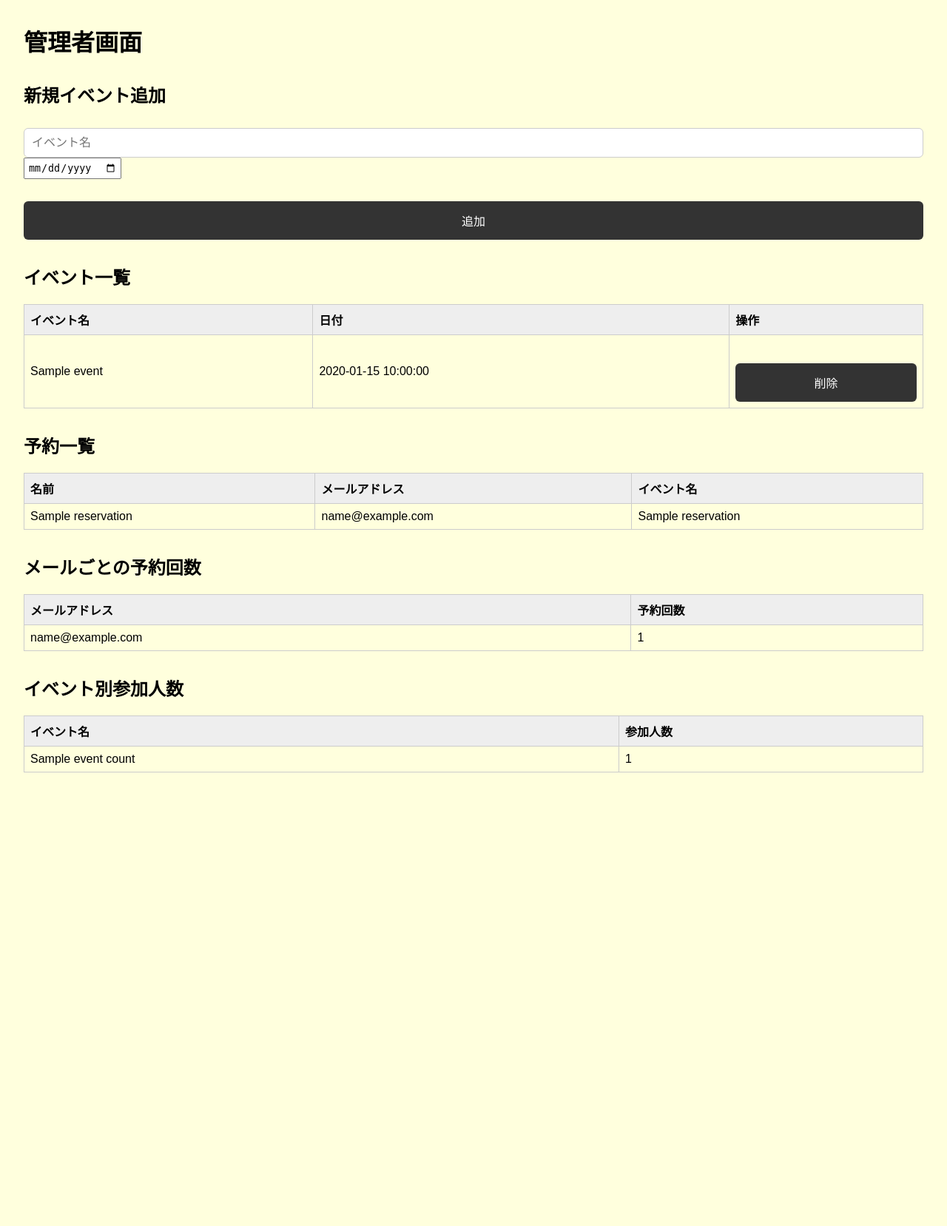
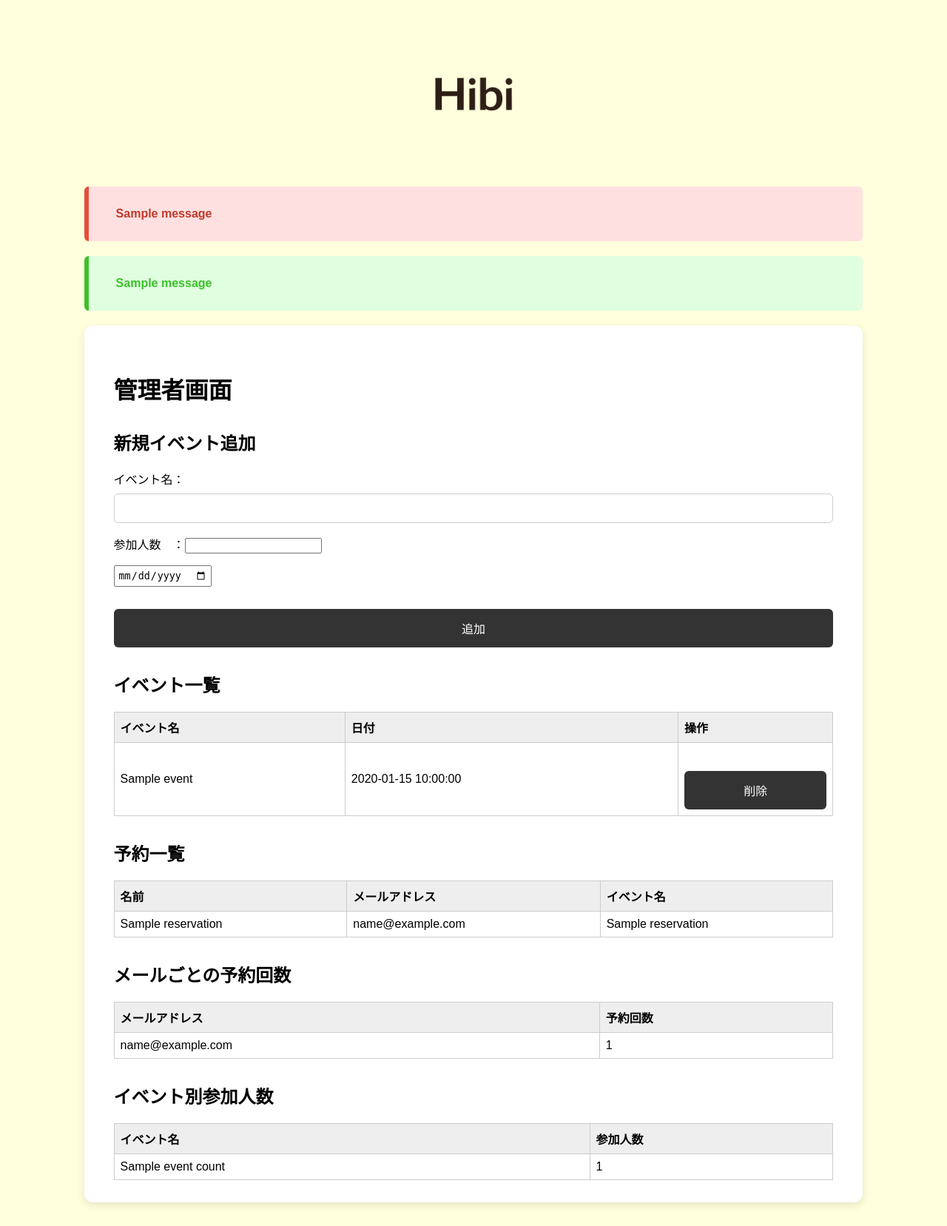
Before and after one commit to tsubasa441/hibi-wellbeing, a Flask app: template templates/admin.html in a window 1280 px wide. Shown: the whole page at 74% size. Before the commit the page ends 1044 px from the top, so only its background shows below. Run offline with Flask 3, Linux system fonts and the light colour scheme; the template is opened without the code that fills it: most values are stand-ins (such as "Sample title", 1, 10 or a date in 2020); one stand-in notice (Sample message) is shown.

Commit message:
管理者画面 全体「レイアウト調整」 表示「現在DBに合わせた読み込み処理修正」 イベント追加「 ・追加エラー／成功メッセージ表示 ・エラーチェック処理追加 ・参加人数入力追加」
style.css
┗成功メッセージ表示枠のスタイル記述
app.py
┣シークレットキー追記
┣eventsテーブルにattendance追記
┣admin表示時DB読み込みを現在のDBの形式に修正
┗参加人数入力追加に伴いattendance格納処理とエラー処理追記
admin.html
┣レイアウト修正
┣エラー、成功メッセージ表示作成
┗新規イベント⇒参加人数の入力枠作成

```diff
--- a/app.py
+++ b/app.py
@@ -1,16 +1,18 @@
-from flask import Flask, render_template, request, redirect, url_for
+from flask import Flask, flash, render_template, request, redirect, url_for
 import sqlite3
 from datetime import datetime
 import os
 import secrets
 import re
 
+## シークレットキー挿入
+app = Flask(__name__)
+secret = secrets.token_urlsafe(32)
+app.config['SECRET_KEY'] = secret
+
+
 print(secrets.token_urlsafe(32))
 
-app = Flask(__name__)
-
-SECRET_KEY = os.environ.get("SECRET_KEY")
-app.config['SECRET_KEY'] = SECRET_KEY
 
 DB_NAME = 'database.db'
 
@@ -27,8 +29,9 @@
     c = conn.cursor()
     # eventsテーブルの再作成時に日付カラム追加
     c.execute('''
-        CREATE TABLE IF NOT EXISTS events (
+        CREATE TABLE IF NOT EXISTS events (attendance
             id INTEGER PRIMARY KEY AUTOINCREMENT,
+            attendance INTEGER NOT NULL UNIQUE,
             name TEXT NOT NULL UNIQUE,
             date TEXT NOT NULL
         )
@@ -176,15 +179,21 @@
 
     # 予約一覧（名前・メール・イベント名）
     c.execute('''
-        SELECT r.name, r.email, e.name
+        SELECT u.name, u.email, e.name
         FROM reservations r
+        JOIN user u ON r.user_id = u.user_id
         JOIN events e ON r.event_id = e.id
         ORDER BY r.id DESC
     ''')
     reservations = c.fetchall()
 
     # メールごとの予約回数
-    c.execute('SELECT email, COUNT(*) FROM reservations GROUP BY email')
+    c.execute('''
+        SELECT COUNT(*)
+        FROM reservations r
+        JOIN user u
+        ON r.user_id = u.user_id  GROUP BY u.user_id
+        ''')
     email_counts = dict(c.fetchall())
 
     # イベント別参加人数
@@ -231,15 +240,28 @@
 @app.route('/admin/events', methods=['POST'])
 def add_event():
     event_name = request.form.get('event_name')
+    event_attendance = request.form.get('event_attendance')
     event_date = request.form.get('event_date')
-    if event_name and event_date:
-        conn = sqlite3.connect(DB_NAME)
-        c = conn.cursor()
-        c.execute('SELECT id FROM events WHERE name = ?', (event_name,))
-        if not c.fetchone():
-            c.execute('INSERT INTO events (name, date) VALUES (?, ?)', (event_name, event_date))
-            conn.commit()
+    ## 入力チェック
+    if ((event_name and event_date and event_attendance)==False):
+        flash("入力されていない項目があります", "error")
         conn.close()
+        return redirect(url_for('admin'))
+
+    conn = sqlite3.connect(DB_NAME)
+    c = conn.cursor()
+    c.execute('SELECT id FROM events WHERE name = ?', (event_name,))
+
+    ## 登録されている場合
+    if c.fetchone():
+        flash("既に登録されているイベントです。", "error")
+        conn.close()
+        return redirect(url_for('admin'))
+
+    flash("イベント「"+event_name+"」を追加しました。", "success")
+    c.execute('INSERT INTO events (name, date) VALUES (?, ?)', (event_name, event_date))
+    conn.commit()
+    conn.close()
     return redirect(url_for('admin'))
 
 @app.route('/admin/events/delete/<int:event_id>', methods=['POST'])
--- a/static/style.css
+++ b/static/style.css
@@ -194,6 +194,18 @@
     font-weight: bold;
 }
 
+/* 成功メッセージのスタイル */
+.success {
+    max-width: 80%;
+    margin: 20px auto;
+    background-color: #e0ffe0;
+    color: #3cc02b;
+    padding: 12px 37px;
+    border-left: 6px solid #3cc02b;
+    border-radius: 6px;
+    font-weight: bold;
+}
+
 .success-title {
     line-height: 1.8;
     color: #000000;
--- a/templates/admin.html
+++ b/templates/admin.html
@@ -1,18 +1,41 @@
 <!DOCTYPE html>
 <html lang="ja">
   <head>
-    <link rel="stylesheet" href="{{ url_for('static', filename='style.css') }}">
+    <link
+      rel="stylesheet"
+      href="{{ url_for('static', filename='style.css') }}"
+    />
     <meta charset="UTF-8" />
     <meta name="viewport" content="width=device-width, initial-scale=1" />
     <title>管理者画面</title>
     <style>
-        body { font-family: Arial, sans-serif; margin: 2rem; }
-        h1, h2 { margin-top: 2rem; }
-        table { border-collapse: collapse; width: 100%; margin-top: 1rem; }
-        th, td { border: 1px solid #ccc; padding: 0.5em; text-align: left; }
-        th { background-color: #eee; }
-        form.inline { display: inline; }
-        input[type="text"], input[type="date"] {
+      body {
+        font-family: Arial, sans-serif;
+        margin: 2rem;
+      }
+      h1,
+      h2 {
+        margin-top: 2rem;
+      }
+      table {
+        border-collapse: collapse;
+        width: 100%;
+        margin-top: 1rem;
+      }
+      th,
+      td {
+        border: 1px solid #ccc;
+        padding: 0.5em;
+        text-align: left;
+      }
+      th {
+        background-color: #eee;
+      }
+      form.inline {
+        display: inline;
+      }
+      input[type="text"],
+      input[type="date"] {
         padding: 0.3em;
         margin-right: 0.5em;
       }
@@ -35,12 +58,52 @@
     </style>
   </head>
   <body>
-    <h1>管理者画面</h1>
+    <!-- ロゴ画像 -->
+    <div class="top-image">
+      <img
+        src="{{ url_for('static', filename='documents/Hibi_logo.png') }}"
+        alt="ロゴ"
+        class="logo"
+      />
+    </div>
+    {% with errors = get_flashed_messages(category_filter=["error"]) %}
+    {% if errors %}
+        <div class="flash error">
+        {% for msg in errors %}
+            <p>{{ msg }}</p>
+        {% endfor %}
+        </div>
+    {% endif %}
+    {% endwith %}
+
+    {% with successes = get_flashed_messages(category_filter=["success"]) %}
+    {% if successes %}
+        <div class="flash success">
+        {% for msg in successes %}
+            <p>{{ msg }}</p>
+        {% endfor %}
+        </div>
+    {% endif %}
+    {% endwith %}
+
+    <div class="mainfield">
+      <h1 class="admin-title">管理者画面</h1>
 
       <section class="add-event-form">
         <h2>新規イベント追加</h2>
         <form method="POST" action="{{ url_for('add_event') }}">
-            <input type="text" name="event_name" placeholder="イベント名" required />
+          <p>イベント名：<input
+            type="text"
+            name="event_name"
+            required
+          /></p>
+          <p>参加人数　：<input
+                type="number"
+                name="event_attendance"
+                step="1"
+                min="1"
+                required
+            ></p>
           <input type="date" name="event_date" required />
           <button type="submit">追加</button>
         </form>
@@ -62,13 +125,20 @@
               <td>{{ event.name }}</td>
               <td>{{ event.date }}</td>
               <td>
-                        <form method="POST" action="{{ url_for('delete_event', event_id=event.id) }}" class="inline" onsubmit="return confirm('本当に削除しますか？');">
+                <form
+                  method="POST"
+                  action="{{ url_for('delete_event', event_id=event.id) }}"
+                  class="inline"
+                  onsubmit="return confirm('本当に削除しますか？');"
+                >
                   <button type="submit" class="delete-btn">削除</button>
                 </form>
               </td>
             </tr>
             {% else %}
-                <tr><td colspan="4">イベントがありません</td></tr>
+            <tr>
+              <td colspan="4">イベントがありません</td>
+            </tr>
             {% endfor %}
           </tbody>
         </table>
@@ -92,7 +162,9 @@
               <td>{{ event_name }}</td>
             </tr>
             {% else %}
-                <tr><td colspan="3">予約がありません</td></tr>
+            <tr>
+              <td colspan="3">予約がありません</td>
+            </tr>
             {% endfor %}
           </tbody>
         </table>
@@ -114,7 +186,9 @@
               <td>{{ count }}</td>
             </tr>
             {% else %}
-                <tr><td colspan="2">予約データがありません</td></tr>
+            <tr>
+              <td colspan="2">予約データがありません</td>
+            </tr>
             {% endfor %}
           </tbody>
         </table>
@@ -136,10 +210,13 @@
               <td>{{ count }}</td>
             </tr>
             {% else %}
-                <tr><td colspan="2">参加者データがありません</td></tr>
+            <tr>
+              <td colspan="2">参加者データがありません</td>
+            </tr>
             {% endfor %}
           </tbody>
         </table>
       </section>
+    </div>
   </body>
 </html>
```
Also changed, not shown: database.db. Lines whose indentation alone changed are shown as unchanged.
